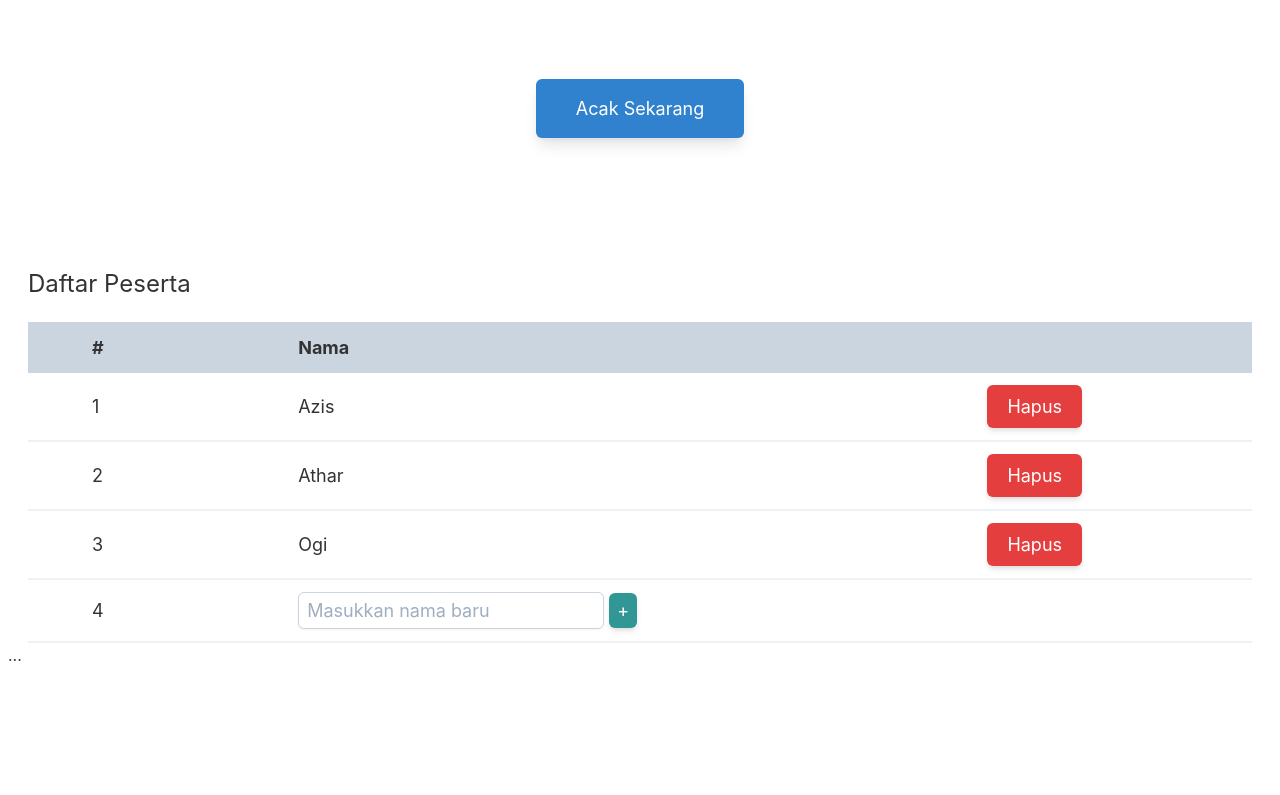
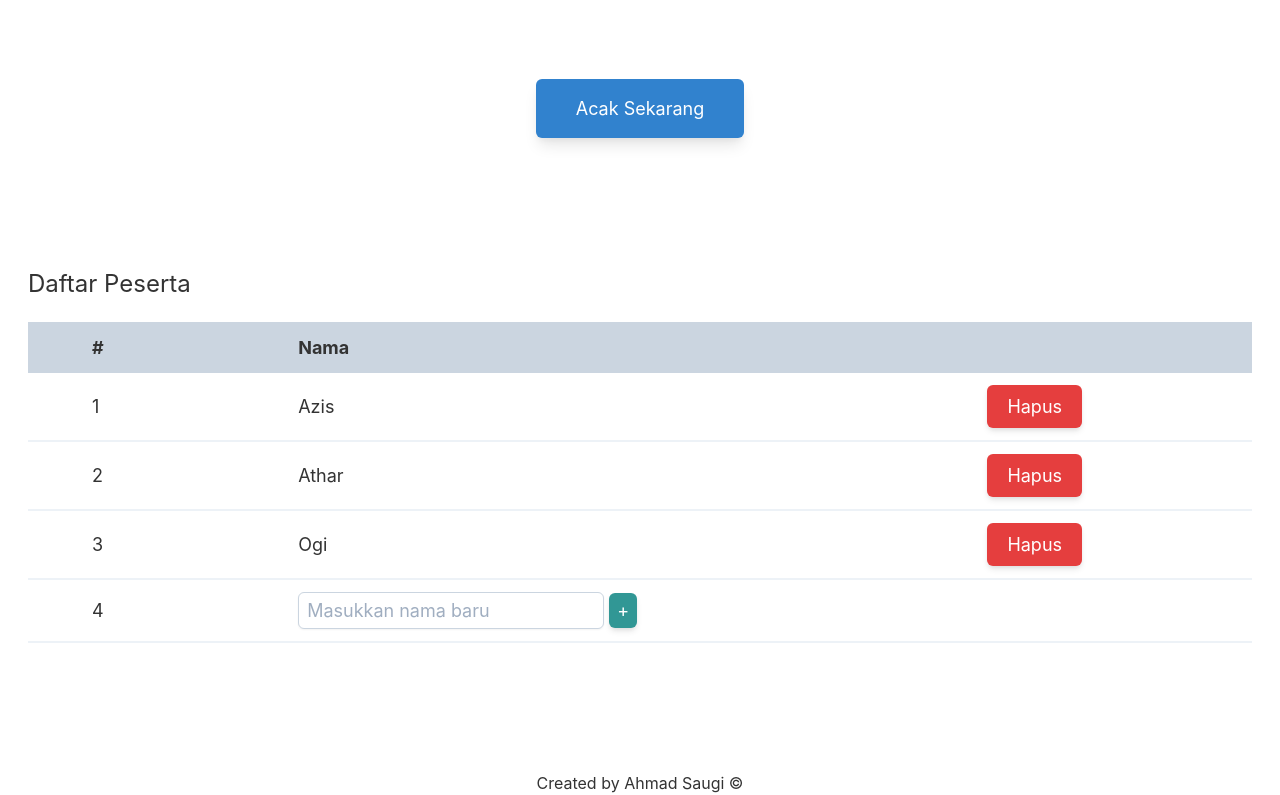
Before and after one commit to zuramai/doorprize-winner, a Svelte app: page / in a window 1280 px wide. Shown: the part 309-1104 px from the top of the page. Before the commit the page ends 976 px from the top, so only its background shows below. Built offline with nearby package versions, Linux system fonts and the light colour scheme.

Commit message:
Change title :sparkles:

```diff
--- a/public/index.html
+++ b/public/index.html
@@ -4,7 +4,7 @@
 	<meta charset='utf-8'>
 	<meta name='viewport' content='width=device-width,initial-scale=1'>
 
-	<title>Svelte app</title>
+	<title>Doorprize Winner</title>
 
 	<link rel='icon' type='image/png' href='/favicon.png'>
 	<link rel='stylesheet' href='/global.css'>
--- a/src/App.svelte
+++ b/src/App.svelte
@@ -98,9 +98,10 @@
 			</table>
 		</div>
 	</div>
+
+	<p class='text-center my-2 mt-32'>Created by <a href="http://ahmadsaugi.com">Ahmad Saugi</a> &copy;</p>
 </main>
 
-...
 <style>
 	.title {
 		color: #ff3e00;
```
